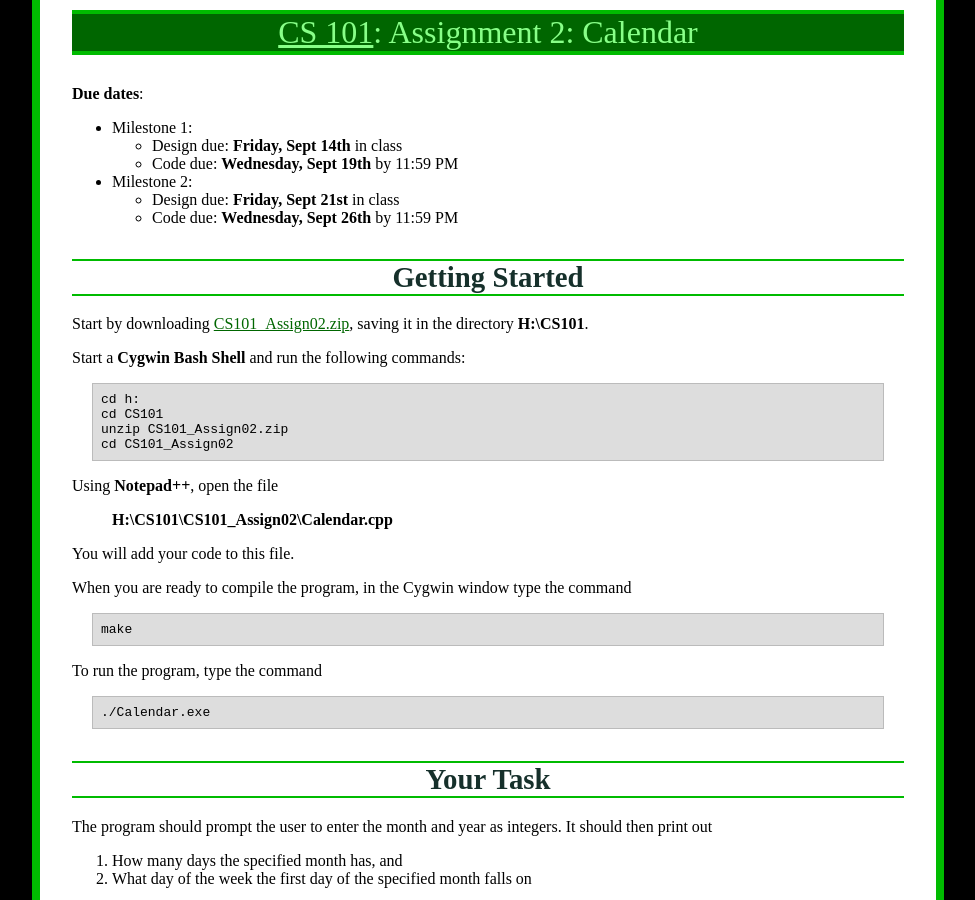
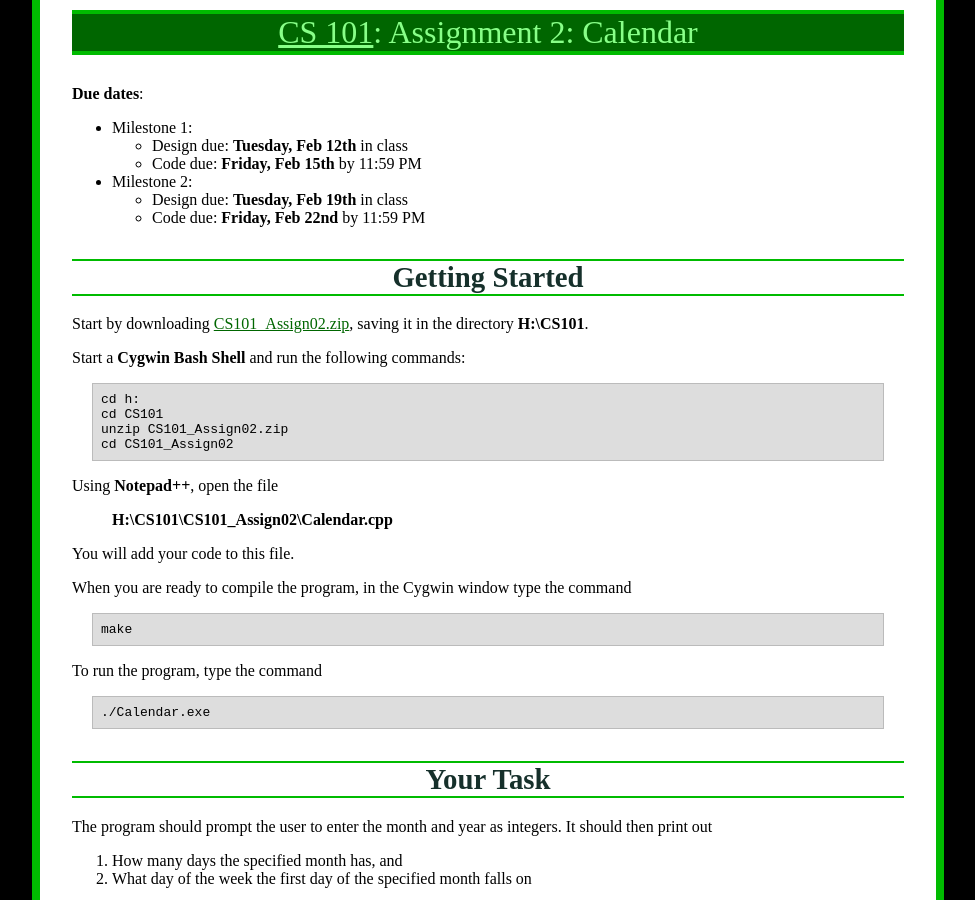
Before and after one commit to ycpcs/cs101-spring2019, a Jekyll site: the page built from assign/assign02.md, in a window 1280 px wide and 900 px high. Shown: the whole window, without its empty margins (152-1127 px from the left). Built offline with Jekyll 4.4.1, drawn with Linux system fonts in a browser that asks for light colours; some of the changed text lies outside the part shown.

Commit message:
add assign 2
add assign 2

```diff
--- a/assign/assign02.md
+++ b/assign/assign02.md
@@ -6,11 +6,11 @@ title: "Assignment 2: Calendar"
 **Due dates**:
 
 * Milestone 1:
-    * Design due: **Friday, Sept 14th** in class
-    * Code due: **Wednesday, Sept 19th** by 11:59 PM
+    * Design due: **Tuesday, Feb 12th** in class
+    * Code due: **Friday, Feb 15th** by 11:59 PM
 * Milestone 2:
-    * Design due: **Friday, Sept 21st** in class
-    * Code due: **Wednesday, Sept 26th** by 11:59 PM
+    * Design due: **Tuesday, Feb 19th** in class
+    * Code due: **Friday, Feb 22nd** by 11:59 PM
 
 
 Getting Started
@@ -154,9 +154,9 @@ Any Julian Day Number can be taken modulo 7 in order to determine which day of t
 
 ### Deliverables for Milestone 1
 
-The [design artifact](../design-template.pdf) for Milestone 1 is due at the beginning class on **Friday, Sept 14th**.  Make sure that you fill out the "Strategy" and "Control flow sketch" sections of the design template.
+The [design artifact](../design-template.pdf) for Milestone 1 is due at the beginning class on **Tuesday, Feb 12th**.  Make sure that you fill out the "Strategy" and "Control flow sketch" sections of the design template.
 
-The code for Milestone 1 should be submitted to Marmoset (using the command `make submit_ms1`) by the end of the day on **Wednesday, Sept 19th**.
+The code for Milestone 1 should be submitted to Marmoset (using the command `make submit_ms1`) by the end of the day on **Friday, Feb 16th**.
 
 ## Milestone 2
 
@@ -211,9 +211,9 @@ Consider using multiple counters for which day is currently being printed and fo
 
 ### Deliverables for Milestone 2
 
-The [design artifact](../design-template.pdf) for Milestone 2 is due at the beginning class on **Friday, Sept 21st**.  Make sure that you fill out the "Strategy" and "Control flow sketch" sections of the design template.
+The [design artifact](../design-template.pdf) for Milestone 2 is due at the beginning class on **Tuesday, Feb 19th**.  Make sure that you fill out the "Strategy" and "Control flow sketch" sections of the design template.
 
-The code for Milestone 2 should be submitted to Marmoset (using the command `make submit_ms2`) by the end of the day on **Wednesday, Sept 26th**.
+The code for Milestone 2 should be submitted to Marmoset (using the command `make submit_ms2`) by the end of the day on **Friday, Feb 23rd**.
 
 Grading
 =======
```
Also changed, not shown: assign/index.md (+1 -0 lines), index.md (+7 -0 lines).
